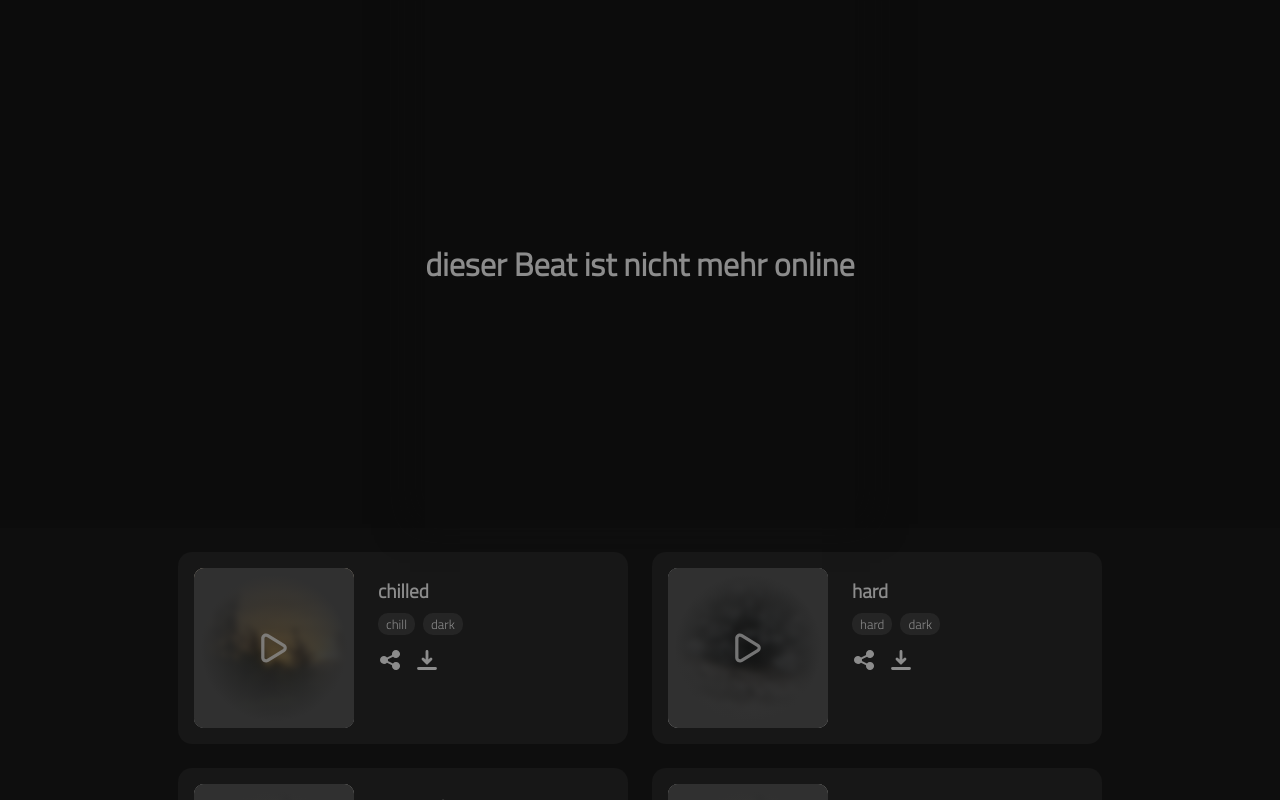
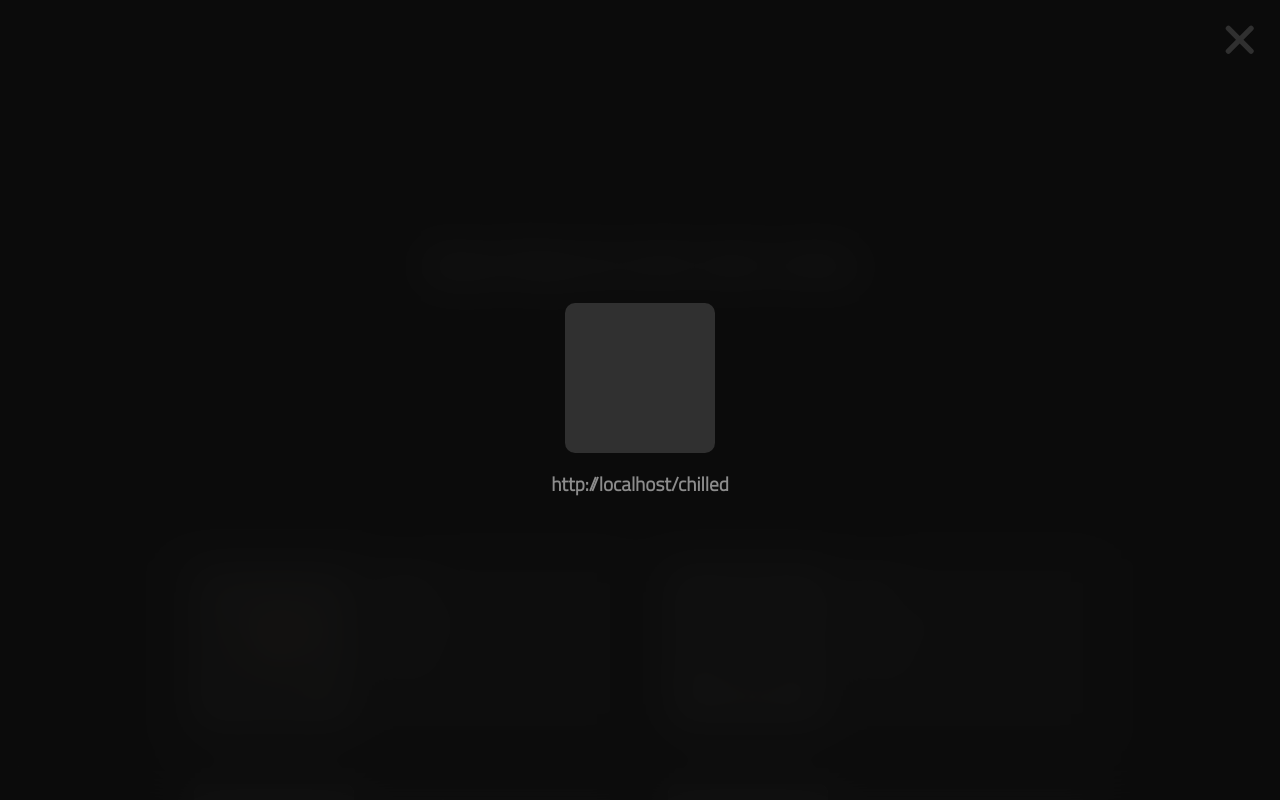
Before and after one commit to moritz439/showreel, an Angular app: page /1 in a window 1280 px wide. Both pictures are taken after a click on the button 390 px from the left and 660 px from the top of the page. Shown: the top 800 px of the page. Built offline with nearby package versions, Linux system fonts and the light colour scheme.

Commit message:
added share service

```diff
--- a/src/app/app.component.html
+++ b/src/app/app.component.html
@@ -7,7 +7,7 @@
       <h1>
         meine Beats
       </h1>
-      <svg xmlns="http://www.w3.org/2000/svg" viewBox="-2 -2 24 24" width="24" fill="currentColor">
+      <svg (click)="share()" xmlns="http://www.w3.org/2000/svg" viewBox="-2 -2 24 24" width="24" fill="currentColor">
         <path
           d="M16 6a2 2 0 1 0 0-4 2 2 0 0 0 0 4zM7.928 9.24a4.02 4.02 0 0 1-.026 1.644l5.04 2.537a4 4 0 1 1-.867 1.803l-5.09-2.562a4 4 0 1 1 .083-5.228l5.036-2.522a4 4 0 1 1 .929 1.772L7.928 9.24zM4 12a2 2 0 1 0 0-4 2 2 0 0 0 0 4zm12 6a2 2 0 1 0 0-4 2 2 0 0 0 0 4z">
         </path>
@@ -29,3 +29,4 @@
 
   </div>
 </div>
+<app-share></app-share>
--- a/src/app/app.component.ts
+++ b/src/app/app.component.ts
@@ -3,6 +3,7 @@ import { ActivatedRoute, Route } from '@angular/router';
 import { Observable } from 'rxjs';
 import { filter, map, tap } from 'rxjs/operators';
 import { Style, Track } from './models';
+import { ShareService } from './services/share.service';
 import { TrackService } from './services/track.service';
 
 @Component({
@@ -15,7 +16,7 @@ export class AppComponent implements OnInit {
   style = Style;
   selectedTrack: Track;
   trackList = [];
-  constructor(private trackService: TrackService) {
+  constructor(private trackService: TrackService, private shareService: ShareService) {
 
 
   }
@@ -23,4 +24,8 @@ export class AppComponent implements OnInit {
   ngOnInit(): void {
     this.trackList = this.trackService.getTracks();
   }
+
+  share() {
+    this.shareService.sharePage();
+  }
 }
--- a/src/app/app.module.ts
+++ b/src/app/app.module.ts
@@ -5,12 +5,14 @@ import { AppRoutingModule } from './app-routing.module';
 import { AppComponent } from './app.component';
 import { TrackPreviewComponent } from './components/track-preview/track-preview.component';
 import { PreviewComponent } from './components/preview/preview.component';
+import { ShareComponent } from './components/share/share.component';
 
 @NgModule({
   declarations: [
     AppComponent,
     TrackPreviewComponent,
     PreviewComponent,
+    ShareComponent
   ],
   imports: [
     BrowserModule,
--- /dev/null
+++ b/src/app/components/share/share.component.html
@@ -0,0 +1,7 @@
+<div class="main-wrapper" *ngIf="$activeConfig | async as config">
+    <button class="close" (click)="close()"><svg xmlns="http://www.w3.org/2000/svg" viewBox="-6 -6 24 24" width="24" fill="currentColor"><path d="M7.314 5.9l3.535-3.536A1 1 0 1 0 9.435.95L5.899 4.485 2.364.95A1 1 0 1 0 .95 2.364l3.535 3.535L.95 9.435a1 1 0 1 0 1.414 1.414l3.535-3.535 3.536 3.535a1 1 0 1 0 1.414-1.414L7.314 5.899z"></path></svg></button>
+    <div class="qr-code-wrapper"></div>
+    <div class="url-wrapper">
+        {{ config.url }}
+    </div>
+</div>
--- /dev/null
+++ b/src/app/components/share/share.component.scss
@@ -0,0 +1,49 @@
+@import '../../../styles.scss';
+
+
+.main-wrapper {
+    z-index: 3;
+    position: fixed;
+    width: 100%;
+    top: 0;
+    background-color: dim($color-dark, dd);
+    height: 100%;
+    display: flex;
+    flex-direction: column;
+    justify-content: center;
+    align-items: center;
+    backdrop-filter: blur(20px);
+    gap: setPadding(2);
+
+    button.close {
+        position: fixed;
+        top: 0;
+        right: 0;
+        padding: setPadding(1);
+        background-color: #0000;
+        margin: 0;
+        display: block;
+        border: none;
+        cursor: pointer;
+
+        svg {
+            width: 64px;
+            height: 64px;
+
+            path {
+                fill: $color-dark-mid
+            }
+        }
+    }
+
+    .qr-code-wrapper {
+        width: 150px;
+        height: 150px;
+        border-radius: 10px;
+        background-color: $color-dark-mid;
+    }
+    .url-wrapper {
+        font-size: larger;
+        font-weight: bold;
+    }
+}
--- /dev/null
+++ b/src/app/components/share/share.component.ts
@@ -0,0 +1,24 @@
+import { Component, OnInit } from '@angular/core';
+import { Observable } from 'rxjs';
+import { ShareService } from 'src/app/services/share.service';
+
+@Component({
+  selector: 'app-share',
+  templateUrl: './share.component.html',
+  styleUrls: ['./share.component.scss']
+})
+export class ShareComponent implements OnInit {
+
+  $activeConfig: Observable<any>;
+
+  constructor(private shareService: ShareService) { }
+
+  ngOnInit(): void {
+    this.$activeConfig = this.shareService.getConfig();
+  }
+
+
+  close() {
+    this.shareService.close();
+  }
+}
--- a/src/app/components/track-preview/track-preview.component.html
+++ b/src/app/components/track-preview/track-preview.component.html
@@ -16,7 +16,7 @@
             <span *ngFor="let style of track.styles">{{styleList[style]}}</span>
         </div>
         <div class="actions-wrapper">
-            <button class="share">
+            <button class="share" (click)="share()">
                 <svg xmlns="http://www.w3.org/2000/svg" viewBox="-2 -2 24 24" width="24" fill="currentColor">
                     <path
                         d="M7.928 9.24a4.02 4.02 0 0 1-.026 1.644l5.04 2.537a4 4 0 1 1-.867 1.803l-5.09-2.562a4 4 0 1 1 .083-5.228l5.036-2.522a4 4 0 1 1 .929 1.772L7.928 9.24z">
--- a/src/app/components/track-preview/track-preview.component.ts
+++ b/src/app/components/track-preview/track-preview.component.ts
@@ -1,5 +1,6 @@
 import { Component, Input, OnInit } from '@angular/core';
 import { Style, Track } from 'src/app/models';
+import { ShareService } from 'src/app/services/share.service';
 import { TrackService } from 'src/app/services/track.service';
 
 @Component({
@@ -13,7 +14,7 @@ export class TrackPreviewComponent implements OnInit {
   @Input() showcase: boolean = false;
   styleList = Style;
 
-  constructor(private trackService: TrackService) { }
+  constructor(private trackService: TrackService, private shareService: ShareService) { }
 
   ngOnInit(): void {
   }
@@ -21,4 +22,8 @@ export class TrackPreviewComponent implements OnInit {
   play() {
     this.trackService.play(this.track.name);
   }
+
+  share() {
+    this.shareService.shareTrack(this.track);
+  }
 }
--- /dev/null
+++ b/src/app/services/share.service.ts
@@ -0,0 +1,41 @@
+import { Injectable, OnInit } from '@angular/core';
+import { Subject } from 'rxjs';
+import { Track } from '../models';
+
+export interface ShareConfig {
+  header?: string;
+  url: string;
+}
+
+@Injectable({
+  providedIn: 'root'
+})
+export class ShareService {
+
+  url: string;
+  activeConfigSubject: Subject<ShareConfig> = new Subject();
+
+  constructor() { }
+
+  shareTrack(track: Track) {
+    this.activeConfigSubject.next({
+      header: track.name,
+      url: window.location.origin + '/' + track.name
+    })
+
+  }
+
+  sharePage() {
+    this.activeConfigSubject.next({
+      url:  window.location.origin
+    })
+  }
+
+  getConfig() {
+    return this.activeConfigSubject.asObservable();
+  }
+
+  close() {
+    this.activeConfigSubject.next(null);
+  }
+}
```
Also changed, not shown: 2 other files (tests, documents, lock files or other folders).
